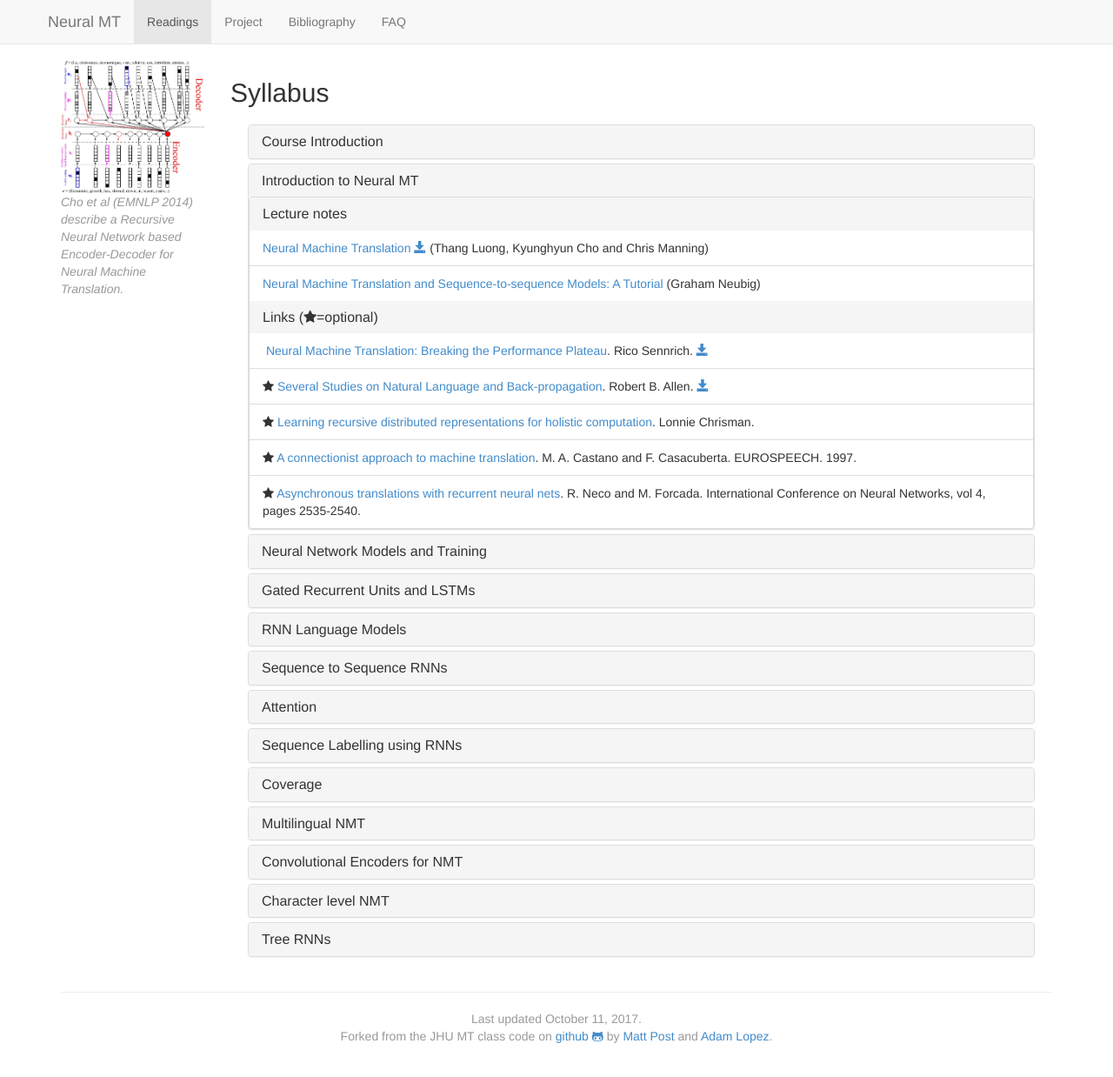
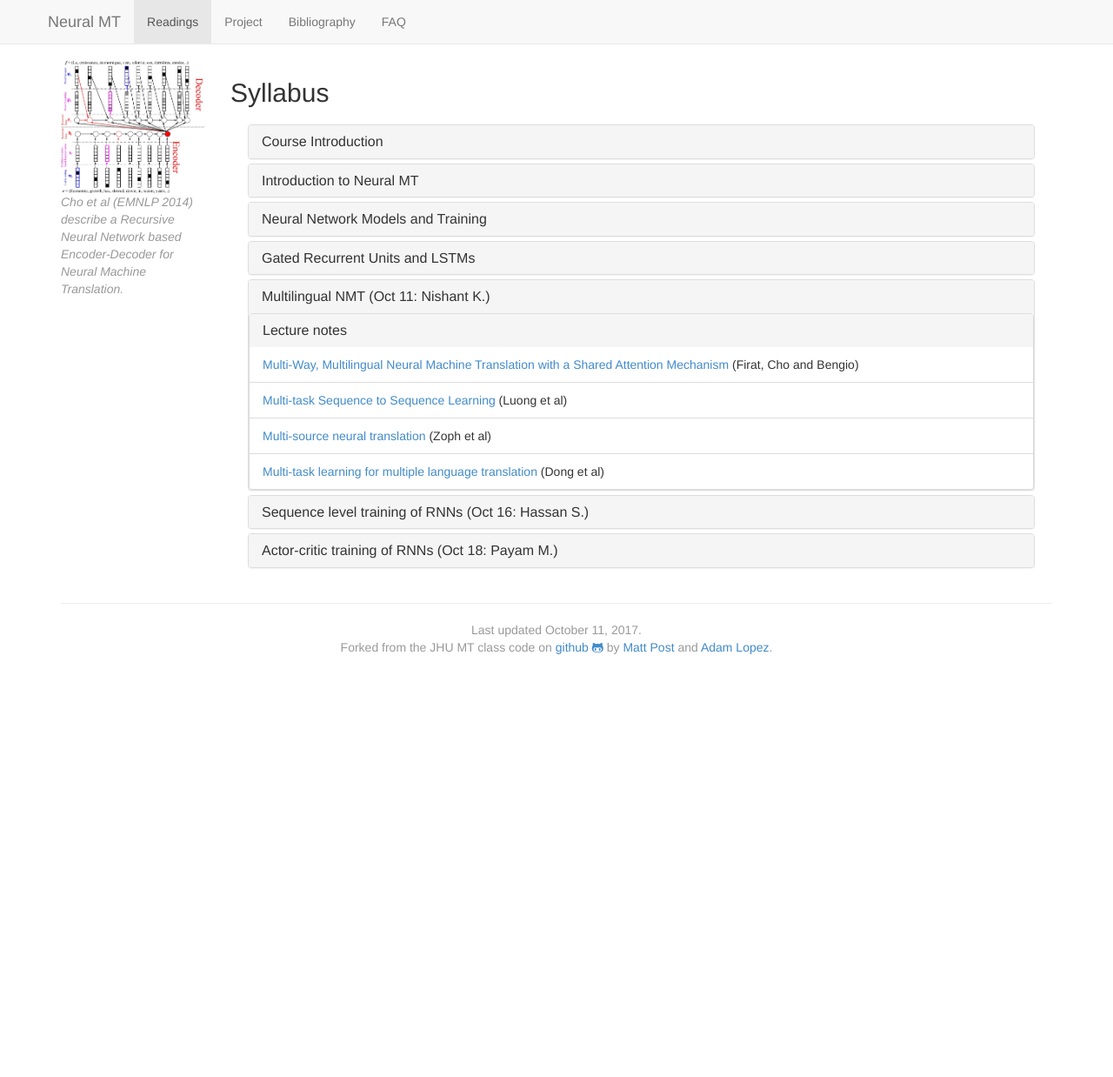
Before and after one commit to anoopsarkar/neuralmt-class, a Jekyll site: the page built from syllabus.md, in a window 1280 px wide and 1241 px high. Shown: the top 1238 px of the window at 87% size. Built offline with Jekyll 4.4.1, drawn with Linux system fonts in a browser that asks for light colours; nearby versions of some CDN libraries.

```diff
--- a/_data/syllabus.yaml
+++ b/_data/syllabus.yaml
@@ -17,7 +17,7 @@
 - title: "Introduction to Neural MT"
   tag: tutorial
   include: true
-  current: true
+  current: false
   notes:
     - title: "Neural Machine Translation"
       author: "Thang Luong, Kyunghyun Cho and Chris Manning"
@@ -99,6 +99,46 @@
     - author: "Chris Olah"
       title: "Understanding LSTMs"
       url: "http://colah.github.io/posts/2015-08-Understanding-LSTMs/"
+- title: "Multilingual NMT (Oct 11: Nishant K.)"
+  tag: multiling
+  include: true
+  current: true
+  notes:
+    - author: "Firat, Cho and Bengio"
+      title: "Multi-Way, Multilingual Neural Machine Translation with a Shared Attention Mechanism"
+      url: "http://arxiv.org/pdf/1601.01073.pdf"
+      citation: "NAACL 2016"
+    - author: "Luong et al"
+      title: "Multi-task Sequence to Sequence Learning"
+      citation: "ICLR 2016"
+      url: "https://arxiv.org/abs/1511.06114"
+      optional: true
+    - author: "Zoph et al"
+      citation: "NAACL 2016"
+      title: "Multi-source neural translation"
+      url: "http://www.isi.edu/natural-language/mt/multi-source-neural.pdf"
+    - author: "Dong et al"
+      citation: "ACL 2015"
+      title: "Multi-task learning for multiple language translation"
+      url: "http://www.aclweb.org/anthology/P15-1166"
+- title: "Sequence level training of RNNs (Oct 16: Hassan S.)"
+  tag: reinforce
+  include: true
+  current: false
+  notes:
+    - author: Ranzato, Chopra, Auli, Zaremba
+      title: "Sequence Level Training with Recurrent Neural Networks"
+      url: "https://arxiv.org/abs/1511.06732"
+      citation: "ICLR 2016"
+- title: "Actor-critic training of RNNs (Oct 18: Payam M.)"
+  tag: actorcritic
+  include: true
+  current: false
+  notes:
+    - author: Bahdanau et al.
+      title: "An Actor-Critic Algorithm for Sequence Prediction"
+      url: "https://arxiv.org/abs/1607.07086"
+      citation: "ICLR 2017"
 - title: "n-gram Neural Language Models"
   tag: nnlm
   include: false
@@ -127,7 +167,7 @@
       citation: "ACL 2014"
 - title: "RNN Language Models"
   tag: rnnlm
-  include: true
+  include: false
   current: false
   notes:
     - title: "Recurrent neural network based language model"
@@ -161,7 +201,7 @@
       video: "https://www.youtube.com/watch?v=VINCQghQRuM"
 - title: "Sequence to Sequence RNNs"
   tag: seq2seq
-  include: true
+  include: false
   current: false
   notes:
     - author: "Sutskever et al"
@@ -184,7 +224,7 @@
       citation: "ACL 2016"
 - title: "Attention"
   tag: attn
-  include: true
+  include: false
   current: false
   notes:
     - author: "Bahdanau et al"
@@ -230,7 +270,7 @@
       citation: "ICML 2015"
       url: "https://arxiv.org/abs/1502.04623"
 - title: "Sequence Labelling using RNNs"
-  include: true
+  include: false
   current: false
   notes:
     - author: "Alex Graves"
@@ -243,7 +283,7 @@
       citation: "arxiv"
 - title: "Coverage"
   tag: coverage
-  include: true
+  include: false
   current: false
   notes:
     - author: "Tu et al"
@@ -258,30 +298,9 @@
       title: "Context Gates for Neural Machine Translation"
       url: "https://arxiv.org/abs/1608.06043"
       citation: "arxiv"
-- title: "Multilingual NMT"
-  tag: multiling
-  include: true
-  current: false
-  notes:
-    - author: "Firat, Cho and Bengio"
-      title: "Multi-Way, Multilingual Neural Machine Translation with a Shared Attention Mechanism"
-      url: "http://arxiv.org/pdf/1601.01073.pdf"
-      citation: "NAACL 2016"
-    - author: "Zoph et al"
-      citation: "NAACL 2016"
-      title: "Multi-source neural translation"
-      url: "http://www.isi.edu/natural-language/mt/multi-source-neural.pdf"
-    - author: "Dong et al"
-      citation: "ACL 2015"
-      title: "Multi-task learning for multiple language translation"
-      url: "http://www.aclweb.org/anthology/P15-1166"
-    - author: "Luong et al"
-      title: "Multi-task Sequence to Sequence Learning"
-      citation: "ICLR 2016"
-      url: "https://arxiv.org/abs/1511.06114"
 - title: "Convolutional Encoders for NMT"
   tag: convonmt
-  include: true
+  include: false
   current: false
   notes:
     - author: "Kalchbrenner and Blunsom"
@@ -306,7 +325,7 @@
       citation: "ACL-IJCNLP 2015"
 - title: "Character level NMT"
   tag: charnmt
-  include: true
+  include: false
   current: false
   notes:
     - author: "Lee et al"
@@ -326,7 +345,7 @@
       url: "https://arxiv.org/pdf/1508.07909v5.pdf"
 - title: "Tree RNNs"
   tag: treernn
-  include: true
+  include: false
   current: false
   notes:
     - author: "Chen and Manning"
```
